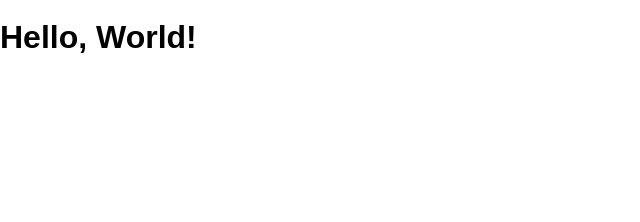
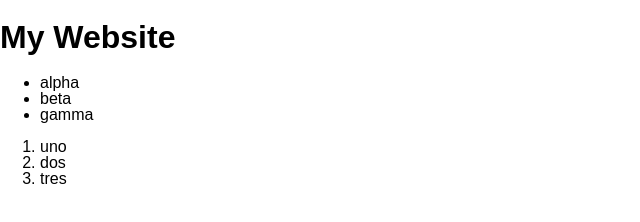
Before and after one commit to aperniciaro/hello-world-3, a website: page public/index.html in a window 1280 px wide. Shown: the whole page, without its empty margins (0-640 px from the left). Drawn offline with Linux system fonts and the light colour scheme.

Commit message:
First Website
HTML demo

```diff
--- a/public/index.html
+++ b/public/index.html
@@ -1,5 +1,6 @@
 <!DOCTYPE html>
 <html>
+
 <head lang="en">
   <meta charset="UTF-8">
   <meta name="viewport" content="width=device-width, initial-scale=1">
@@ -7,7 +8,20 @@
   <link rel="shortcut icon" href="/favicon.ico">
   <link rel="stylesheet" href="/screen.css">
 </head>
+
 <body>
-    <h1 class='hello-world'>Hello, World!</h1>
+  <!-- comment -->
+  <h1 class='hello-world'>My Website</h1>
+  <ul>
+    <li>alpha</li>
+    <li>beta</li>
+    <li>gamma</li>
+  </ul>
+  <ol>
+    <li>uno</li>
+    <li>dos</li>
+    <li>tres</li>
+  </ol>
 </body>
+
 </html>
```
Lines whose indentation alone changed are shown as unchanged.
